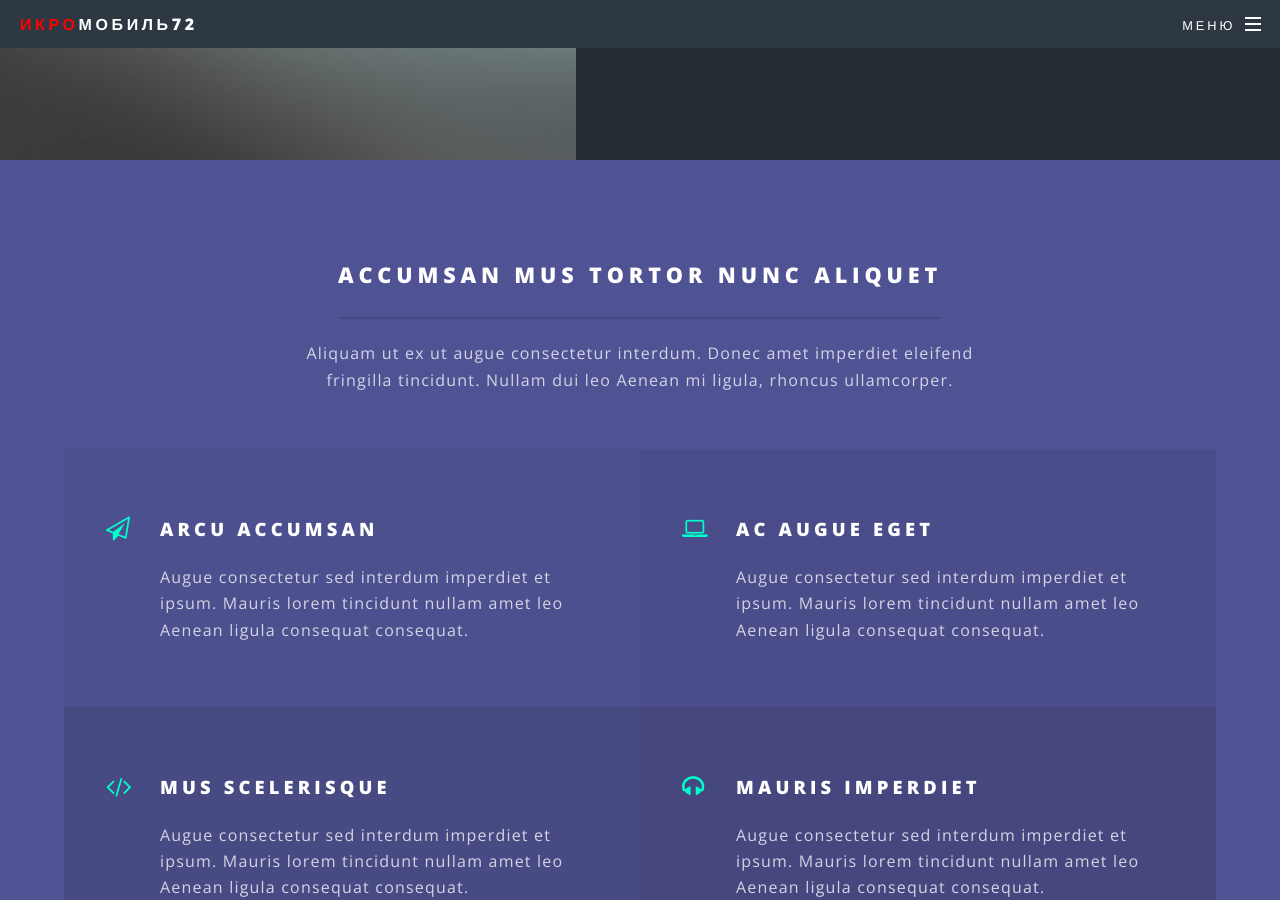
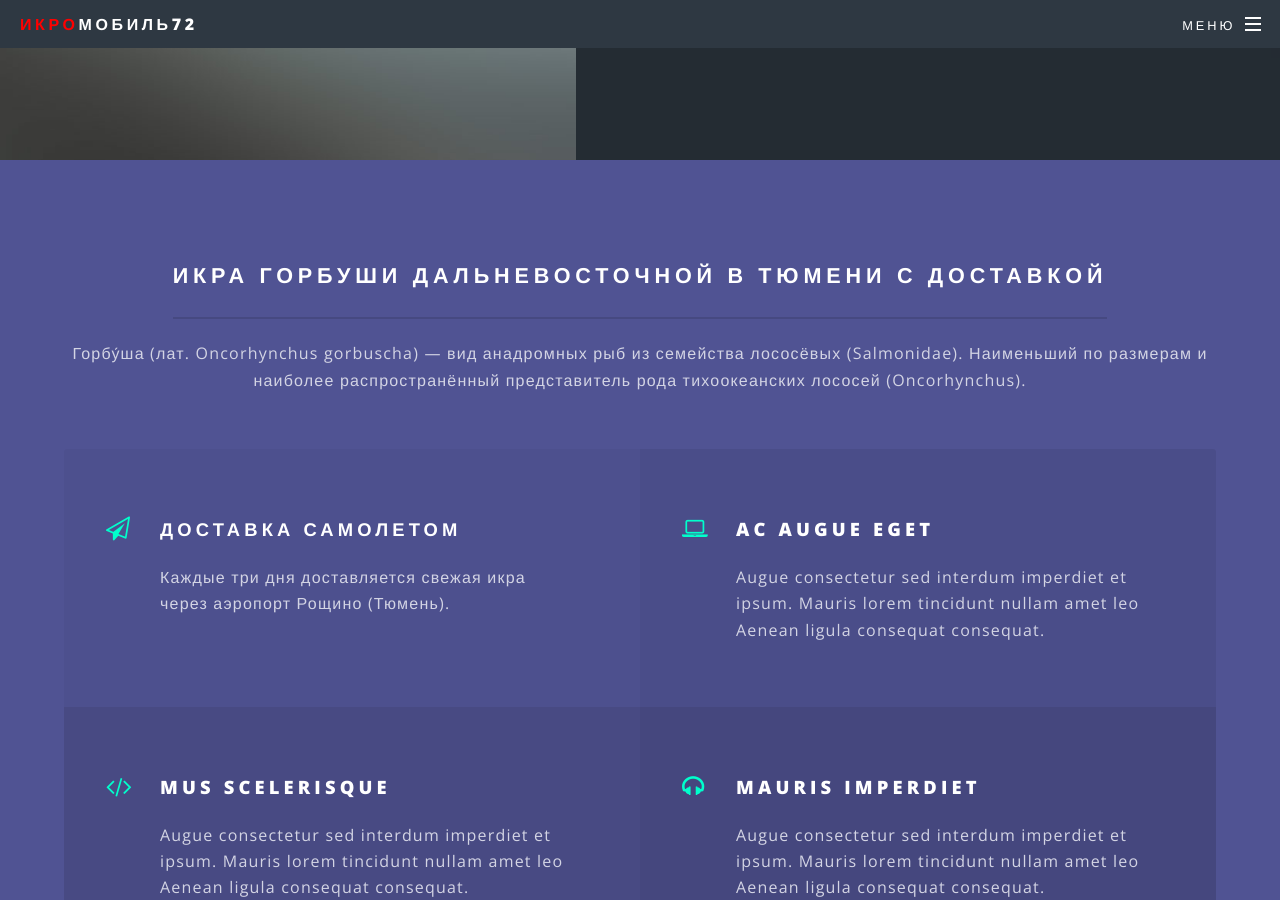
Before and after one commit to ikraman72/ikraman72.github.io, a Jekyll site: the page built from index.html, in a window 1280 px wide and 900 px high, scrolled down 2483 px. Built offline with Jekyll 4.4.1, drawn with Linux system fonts in a browser that asks for light colours; some of the changed text lies outside the part shown.

Commit message:
правка главной

```diff
--- a/_config.yml
+++ b/_config.yml
@@ -4,12 +4,12 @@
 # Site settings
 title: <span style=color:#ff0000;>ИКРО</span>МОБИЛЬ72
 description:  |
-  ОХЛАЖДЕННЫЙ ПРОДУКТ С КАМЧАТКИ<br>
-  ИКРА ГОРБУШИ КРАСНАЯ (ВЫЛОВ 2018)<br>
+  ПРОДУКТ ОХЛАЖЕНННЫЙ С КАМЧАТКИ<br>
+  ИКРА ГОРБУШИ КРАСНАЯ (АВГУСТ-СЕНТЯБРЬ 2018)<br>
   ДОСТАВКА ПО ТЮМЕНИ
 owner: сервис доставки красной икры в Тюмени # or company name
 first_published: 2017-
-email: your-email@domain.com
+email: ikraman72@yandex.ru
 baseurl: "" # the subpath of your site, e.g. /blog
 url: "http://ikra.m-draft.com" # the base hostname & protocol for your site
 social:
--- a/_includes/footer.html
+++ b/_includes/footer.html
@@ -22,6 +22,6 @@
     {{ thisyear }}
     {% if site.owner %}{{ site.owner }}{% else %}{{ site.title }}{% endif %}</li>
     <li>Время доставки: <a href="/" >10:00-21:00</a></li>
-    <li>Икра красная: <a href="/" >ГОРБУША вылов 2018</a></li>
+    <li>Икра красная: <a href="/" >ИКРА ГОРБУШИ АВГУСТ-СЕНТЯБРЬ 2018</a></li>
   </ul>
 </footer>
--- a/_includes/header.html
+++ b/_includes/header.html
@@ -13,10 +13,8 @@
             <li><a href="{{ my_page.url | prepend: site.baseurl }}">{{ my_page.title }}</a></li>
             {% endif %}
             {% endfor %}
-            <li><a href="#">Sign Up</a></li>
-            <li><a href="#">Log In</a></li>
-            <li><a href="{{ "/feed.xml" | prepend: site.baseurl }}"
-                   class="icon fa-feed"> RSS Feed</a></li>
+            <li><a href="#contact" class="icon fa-feed"> КОНТАКТЫ</a></li>
+
           </ul>
         </div>
       </li>
--- a/_layouts/page.html
+++ b/_layouts/page.html
@@ -5,7 +5,7 @@ layout: default
 
   <header>
     <h2>{{ page.title }}</h2>
-    <p>Aliquam ut ex ut interdum donec amet imperdiet eleifend</p>
+    <p>красная икра купите в Тюмени с доставкой</p>
   </header>
 
   <section class="wrapper style5">
--- a/generic.html
+++ b/generic.html
@@ -1,6 +1,6 @@
 ---
 layout: page
-title: Generic
+title: Документы
 ---
 	<h3>Lorem ipsum dolor</h3>
 	<p>Morbi mattis mi consectetur tortor elementum, varius pellentesque velit convallis. Aenean tincidunt lectus auctor mauris maximus, ac scelerisque ipsum tempor. Duis vulputate ex et ex tincidunt, quis lacinia velit aliquet. Duis non efficitur nisi, id malesuada justo. Maecenas sagittis felis ac sagittis semper. Curabitur purus leo, tempus sed finibus eget, fringilla quis risus. Maecenas et lorem quis sem varius sagittis et a est. Maecenas iaculis iaculis sem. Donec vel dolor at arcu tincidunt bibendum. Interdum et malesuada fames ac ante ipsum primis in faucibus. Fusce ut aliquet justo. Donec id neque ipsum. Integer eget ultricies odio. Nam vel ex a orci fringilla tincidunt. Aliquam eleifend ligula non velit accumsan cursus. Etiam ut gravida sapien.</p>
--- a/index.html
+++ b/index.html
@@ -59,14 +59,13 @@ layout: landing
 					<section id="three" class="wrapper style3 special">
 						<div class="inner">
 							<header class="major">
-								<h2>Accumsan mus tortor nunc aliquet</h2>
-								<p>Aliquam ut ex ut augue consectetur interdum. Donec amet imperdiet eleifend<br />
-								fringilla tincidunt. Nullam dui leo Aenean mi ligula, rhoncus ullamcorper.</p>
+								<h2>Икра горбуши дальневосточной в Тюмени с доставкой</h2>
+								<p>Горбу́ша (лат. Oncorhynchus gorbuscha) — вид анадромных рыб из семейства лососёвых (Salmonidae). Наименьший по размерам и наиболее распространённый представитель рода тихоокеанских лососей (Oncorhynchus).</p>
 							</header>
 							<ul class="features">
 								<li class="icon fa-paper-plane-o">
-									<h3>Arcu accumsan</h3>
-									<p>Augue consectetur sed interdum imperdiet et ipsum. Mauris lorem tincidunt nullam amet leo Aenean ligula consequat consequat.</p>
+									<h3>ДОСТАВКА САМОЛЕТОМ</h3>
+									<p>Каждые три дня доставляется свежая икра через аэропорт Рощино (Тюмень).</p>
 								</li>
 								<li class="icon fa-laptop">
 									<h3>Ac Augue Eget</h3>
```
